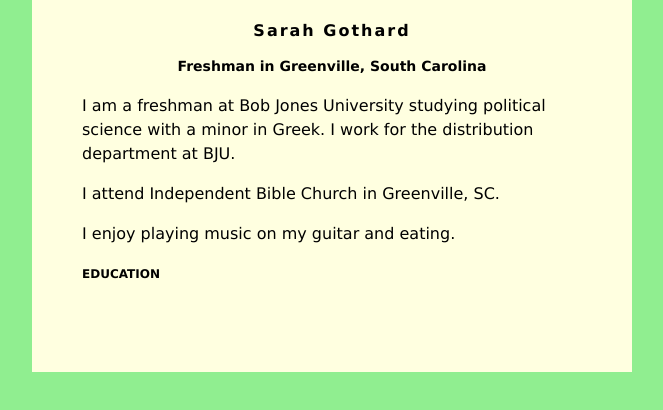
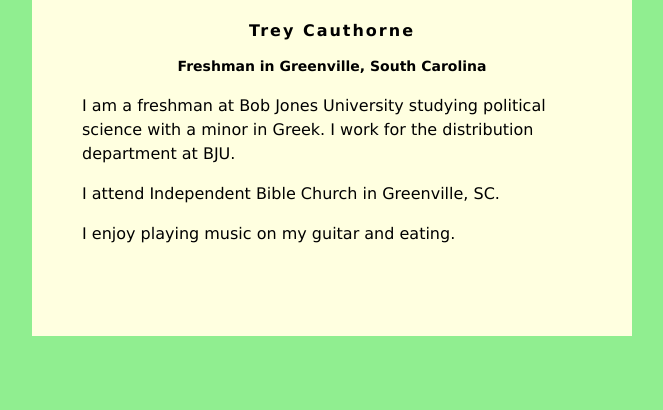
Before and after one commit to treycauthorne/treycauthorne.github.io, a plain HTML site: page index.html in a window 1280 px wide. Shown: the whole page, without its empty margins (308-971 px from the left). Drawn offline with Linux system fonts and the light colour scheme.

Commit message:
Update index.html

```diff
--- a/index.html
+++ b/index.html
@@ -30,7 +30,7 @@ h3 {
 </head>
 <body>
     <div id="content">
-        <h1>Sarah Gothard</h1>
+        <h1>Trey Cauthorne</h1>
         <h2>Freshman in Greenville, South Carolina</h2>
 
          <p>I am a freshman at Bob Jones University studying political science with a minor in
@@ -43,7 +43,7 @@ h3 {
          <p>
             I enjoy playing music on my guitar and eating.
          </p>
-        <h3>EDUCATION</h3>
+        <h3></h3>
         <br />
 
     </div>
```
